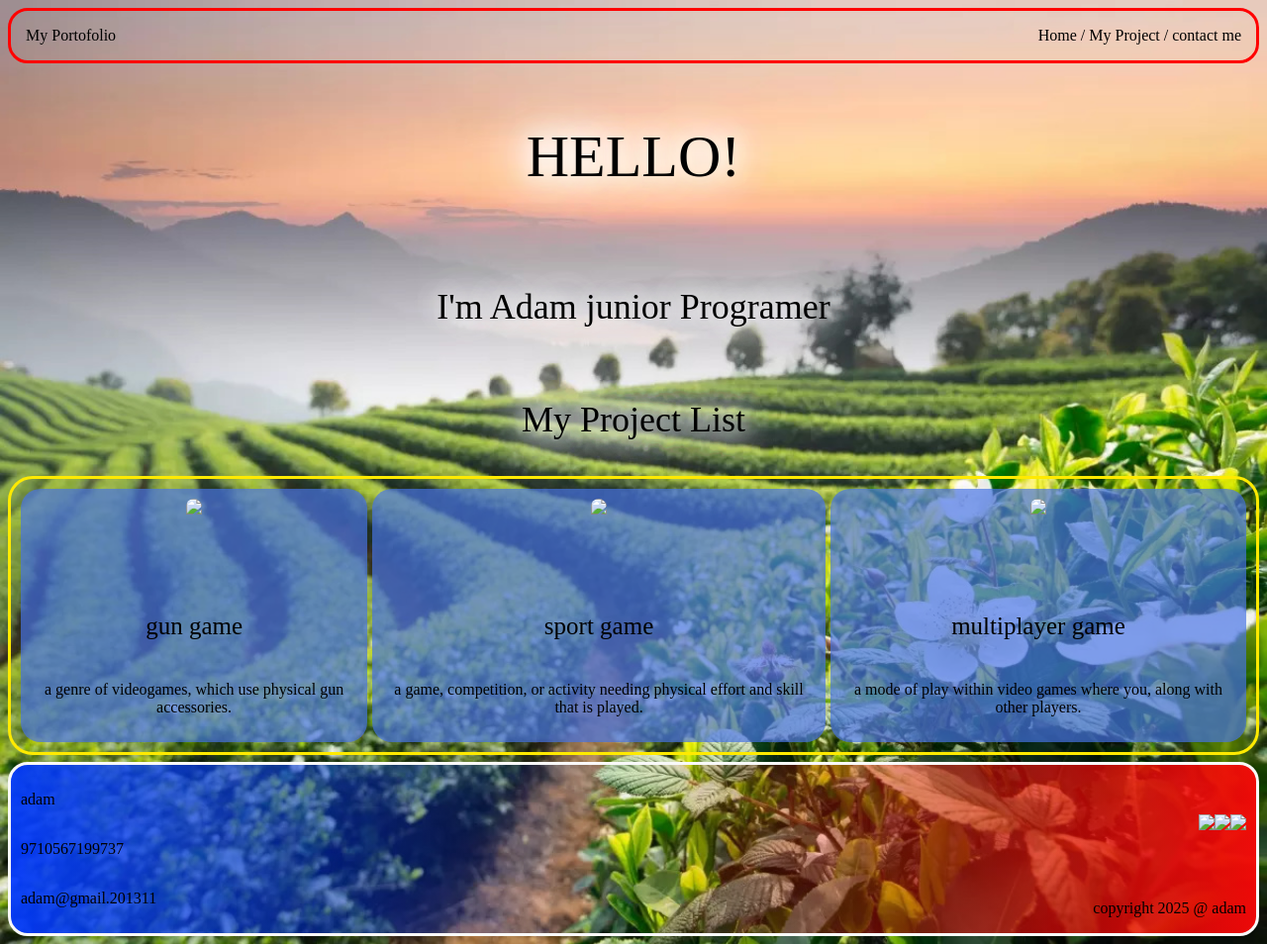
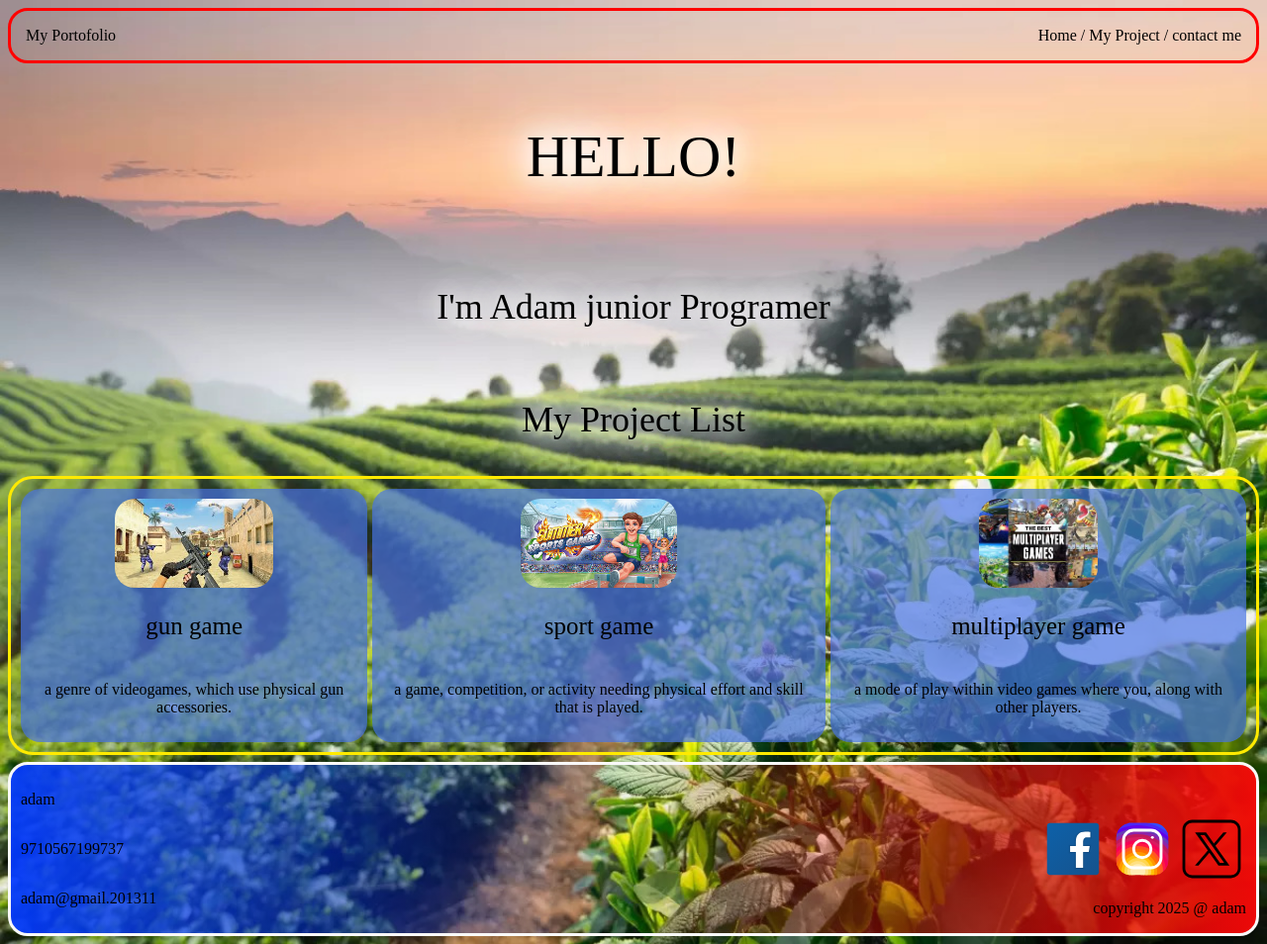
Before and after one commit to adam-abualrob/My-portofolio, a plain HTML site: page index.html in a window 1280 px wide. Shown: the whole page at 99% size. Drawn offline with Linux system fonts and the light colour scheme; files whose address does not match are found by name.

Commit message:
Update index.html

```diff
--- a/index.html
+++ b/index.html
@@ -22,17 +22,17 @@
     </div>
     <div class="container-projects">
         <div class="project-items">
-            <img class="project-image" src="download (1).jpg">
+            <img class="project-image" src="assets/download (1).jpg">
             <p class="title-game">gun game</p>
             <p>a genre of videogames, which use physical gun accessories.</p>
         </div>
         <div class="project-items">
-            <img class="project-image" src="img/sport.jpg">
+            <img class="project-image" src="assets/sport.jpg">
             <p class="title-game">sport game</p>
             <p>a game, competition, or activity needing physical effort and skill that is played.</p>
         </div>
         <div class="project-items">
-            <img class="project-image" src="img/milultiplay.jpg">
+            <img class="project-image" src="assets/milultiplay.jpg">
             <p class="title-game">multiplayer game</p>
             <p>a mode of play within video games where you, along with other players.
             </p>
@@ -45,9 +45,9 @@
             <p>adam@gmail.201311</p>
         </div>
         <div class="footer-img">
-            <img class="icon" src="img/icons8-facebook.svg">
-            <img class="icon" src="img/icons8-instagram.svg">
-            <img class="icon" src="img/icons8-twitter.svg">
+            <img class="icon" src="assets/icons8-facebook.svg">
+            <img class="icon" src="assets/icons8-instagram.svg">
+            <img class="icon" src="assets/icons8-twitter.svg">
         </div>
         <p class="footer-copy">copyright 2025 @ adam</p>
 
```
